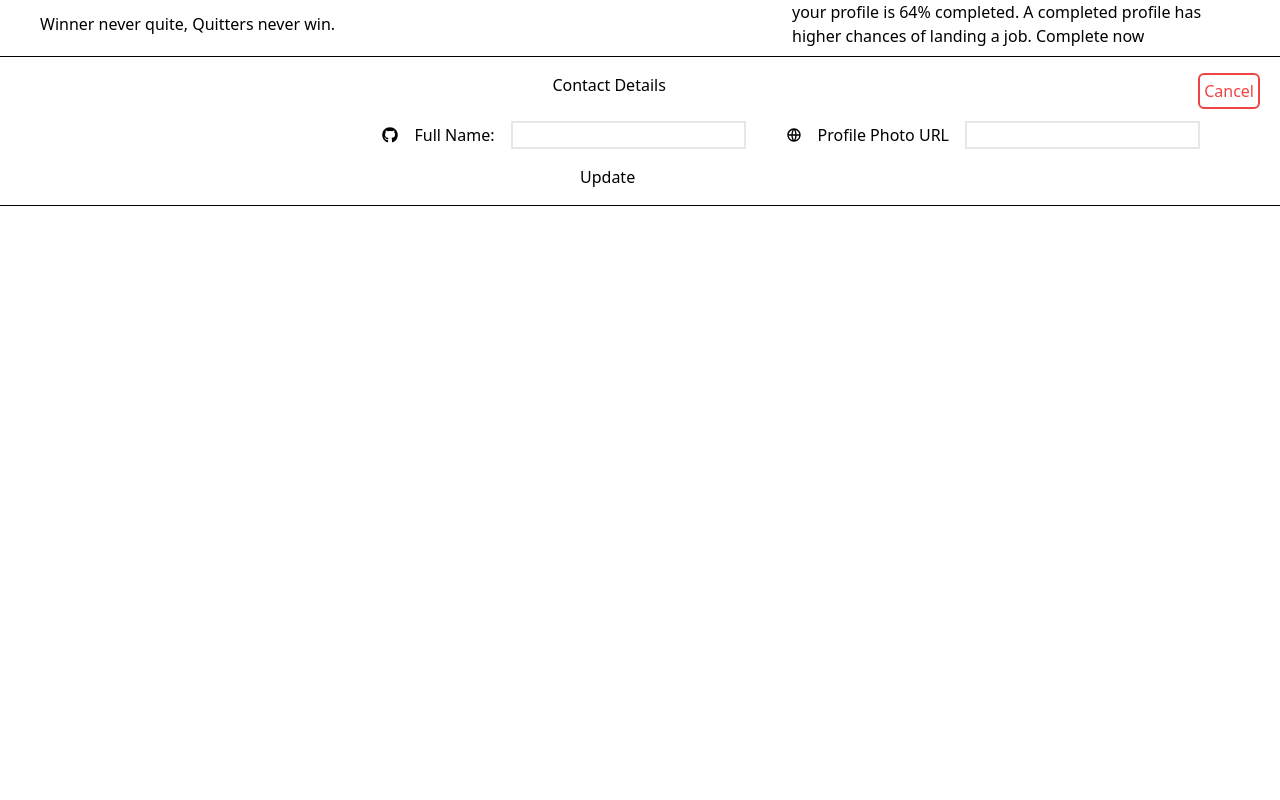
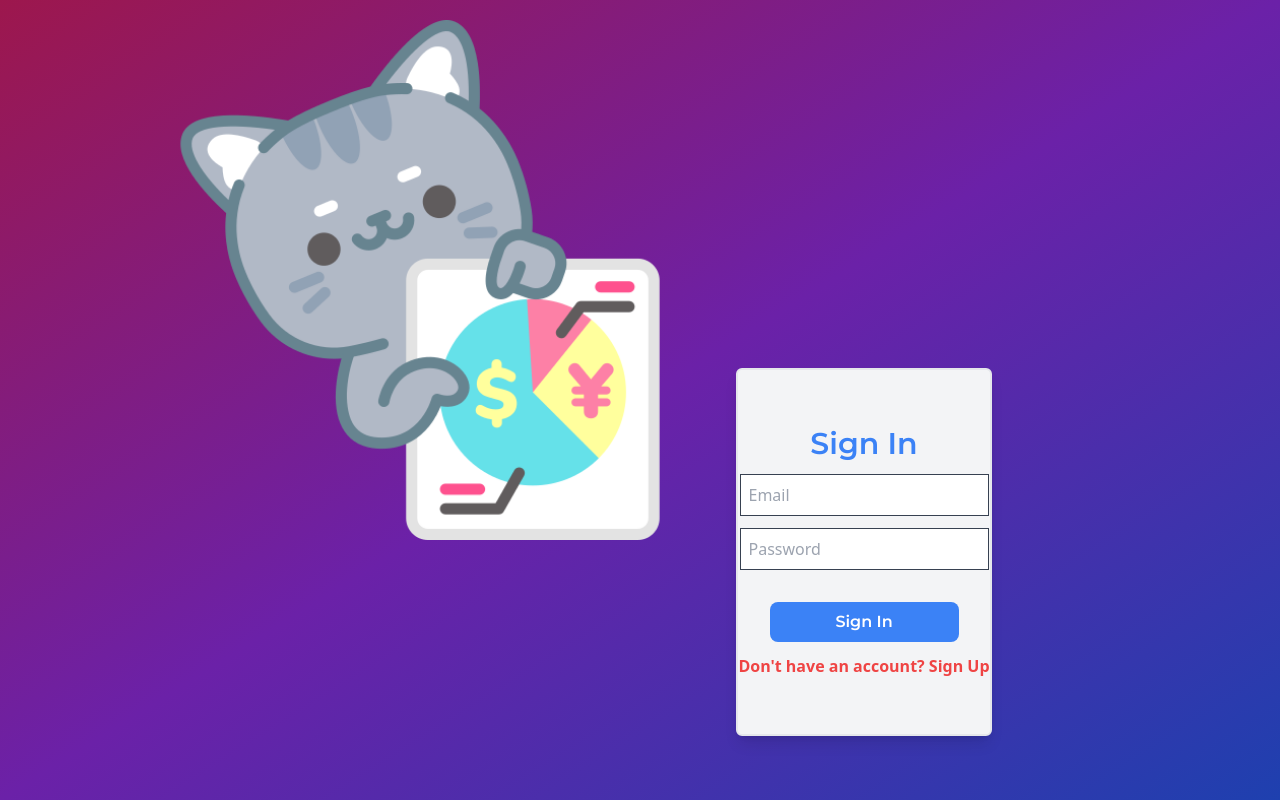
Before and after one commit to Deepaksadhwani/Expense-Tracker, a React (Vite) app: page /ProfilePage in a window 1280 px wide. Built offline with nearby package versions, Linux system fonts and the light colour scheme; no server answers.

Commit message:
modify the route path && local storage to store user token

```diff
--- a/src/App.jsx
+++ b/src/App.jsx
@@ -1,11 +1,16 @@
-import React from "react";
+import React, { useState } from "react";
 import Login from "./pages/Login";
+import { Navigate, Outlet } from "react-router-dom";
+import { useSelector } from "react-redux";
 
 const App = () => {
-  return (
+  const tokenUserSlice = useSelector((store) => store.user.token);
+
+  return !tokenUserSlice ? (
+    <Login />
+  ) : (
     <div>
-      <Login />
-
+      <Outlet />
     </div>
   );
 };
--- a/src/pages/Home.jsx
+++ b/src/pages/Home.jsx
@@ -1,12 +1,16 @@
+import { useDispatch } from "react-redux";
 import { useNavigate } from "react-router-dom";
+import { addToken } from "../store/userSlice";
 
 const Home = () => {
+  const dispatch = useDispatch();
   const navigate = useNavigate();
   const moveToUserPageHandler = () => {
     navigate("/ProfilePage");
   };
   const logoutHandler = () => {
     localStorage.removeItem("token");
+    dispatch(addToken());
     navigate("/");
   };
 
--- a/src/pages/Login.jsx
+++ b/src/pages/Login.jsx
@@ -41,11 +41,13 @@ const Login = () => {
       });
       const data = await response.json();
       console.log(data);
+      useNavigate("/")
       if (!response.ok) {
         setError(data.error.message);
       }
-      localStorage.setItem("token",data?.idToken);
-      dispatch(addToken(data?.idToken));
+
+      localStorage.setItem("token", data?.idToken);
+
     } else {
       const response = await fetch(USER_SIGN_IN + FIREBASE_KEY, {
         method: "POST",
@@ -54,18 +56,19 @@ const Login = () => {
           "Content-Type": "application/json",
         },
       });
-      navigate("/home");
+
       const data = await response.json();
       console.log(data);
-      dispatch(addToken(data?.idToken));
-      localStorage.setItem("token",data?.idToken);
+      navigate("/");
+      localStorage.setItem("token", data?.idToken);
 
       if (!response.ok) {
         setError(data.error.message);
       }
     }
   };
-
+  const userToken = localStorage.getItem("token");
+  dispatch(addToken(userToken));
   return (
     <div className="relative flex h-screen items-center justify-center bg-gradient-to-br from-pink-800 via-purple-800 to-blue-800 md:items-end ">
       <div className="flex w-[90%]  flex-col  items-center space-y-3 rounded-md border-2 bg-gray-100 py-20 shadow-lg  md:mb-[5%] md:ml-[35%]  md:w-[20%] md:py-14">
--- a/src/store/userSlice.js
+++ b/src/store/userSlice.js
@@ -10,11 +10,11 @@ const userSlice = createSlice({
     setUserData: (state, action) => {
       state.userData = action.payload;
     },
-    removeToken: (action) => {
-      return null;
+    removeToken: (state, action) => {
+      state.token = null;
     },
   },
 });
 
-export const { addToken,removeToken,setUserData } = userSlice.actions;
+export const { addToken, removeToken, setUserData } = userSlice.actions;
 export default userSlice.reducer;
```
Also changed, not shown: src/main.jsx (+6 -2 lines).
